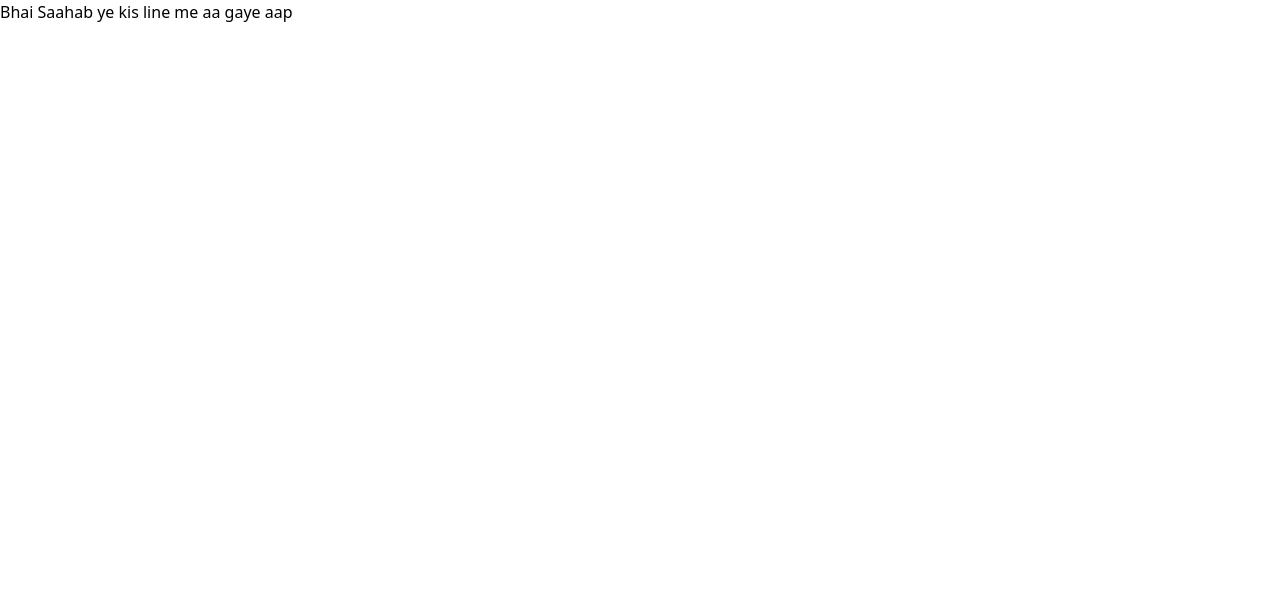
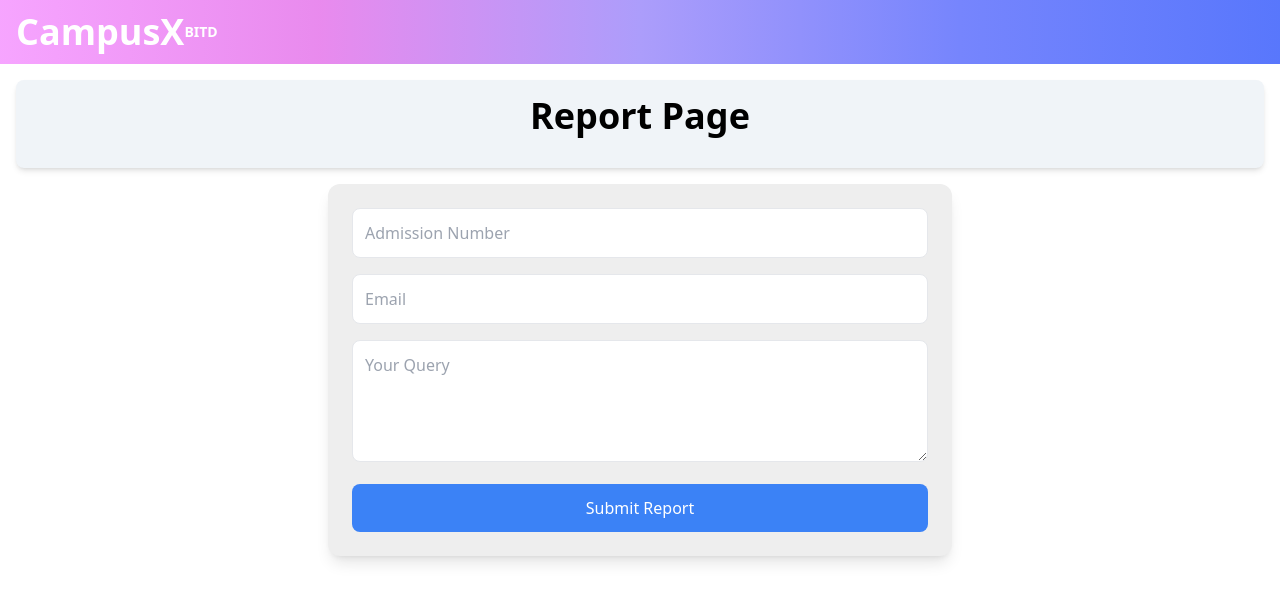
Before and after one commit to adnankhan46/campusx, a React (Vite) app in the folder client/: page /ReportPage in a window 1280 px wide. Shown: the top 602 px of the page. Built offline with nearby package versions, Linux system fonts and the light colour scheme.

Commit message:
report and postpage

```diff
--- a/client/src/App.jsx
+++ b/client/src/App.jsx
@@ -5,9 +5,12 @@ import Signup from "./pages/Signup";
 import Login from "./pages/Login";
 
 import Profile from "./pages/Profile";
-import PrivateRoute from "./components/PrivateRoute";
+ import PrivateRoute from "./components/PrivateRoute";
 import AddPost from "./pages/AddPost";
 import PostPage from "./pages/PostPage";
+import ReportPage from "./pages/ReportPage";
+// import Comment from "./components/Comment";
+
 
 
 function App() {
@@ -21,9 +24,18 @@ function App() {
    <Route path='/login' element={<Login/>}/>
 
    <Route path='/home' element={<Home/>}/>
+
+
+
+
+
    <Route element={<PrivateRoute/>}>
    <Route path='/profile' element={<Profile/>}/>
    </Route>
+
+   <Route path='/ReportPage' element={<ReportPage/>}/>
+
+
 
    <Route path='/upload' element={<AddPost/>}/>
    <Route path='/post/:postId' element={<PostPage/>}/>
--- /dev/null
+++ b/client/src/components/CommentSection.jsx
@@ -0,0 +1,86 @@
+import React, { useState } from 'react';
+
+
+const CommentSection = () => {
+  const [comments, setComments] = useState([
+    { id: 1, username: 'User1', text: 'This is a comment.', timestamp: '2 hours ago', votes: 0, replies: [] },
+    { id: 2, username: 'User2', text: 'This is another comment.', timestamp: '3 hour ago', votes: 0, replies: [] },
+    { id: 3, username: 'User3', text: 'This is a third comment.', timestamp: '4 hours ago', votes: 0, replies: [] },
+  ]);
+  const [newCommentText, setNewCommentText] = useState('');
+
+  const addComment = (text) => {
+    const newComment = {
+      id: comments.length + 1,
+      username: 'User2',
+      text,
+      timestamp: new Date().toLocaleTimeString(),
+      votes: 0,
+      replies: [],
+    };
+    setComments([...comments, newComment]);
+  };
+
+  const addReply = (commentId, text) => {
+    const updatedComments = comments.map((comment) => {
+      if (comment.id === commentId) {
+        const newReply = {
+          id: comment.replies.length + 1,
+          username: 'User2',
+          text,
+          timestamp: new Date().toLocaleTimeString(),
+          votes: 0,
+        };
+        return { ...comment, replies: [...comment.replies, newReply] };
+      }
+      return comment;
+    });
+    setComments(updatedComments);
+  };
+
+  const handleVote = (commentId, voteType) => {
+    const updatedComments = comments.map((comment) => {
+      if (comment.id === commentId) {
+        const updatedComment = {
+          ...comment,
+          votes: voteType === 'up' ? comment.votes + 1 : comment.votes - 1,
+        };
+        return updatedComment;
+      }
+      return comment;
+    });
+    setComments(updatedComments);
+  };
+
+  const handleCommentSubmit = () => {
+    const text = newCommentText.trim();
+    if (text) {
+      addComment(text);
+      setNewCommentText('');
+    }
+  };
+
+  return (
+    <div className="max-w-4xl mx-auto bg-white p-6 rounded-lg shadow-md mt-4 w-full">
+      <div className="mb-4 w-full">
+        <textarea
+          className="w-full p-2 border border-gray-300 rounded mb-2"
+          placeholder="Write a new comment..."
+          value={newCommentText}
+          onChange={(e) => setNewCommentText(e.target.value)}
+        />
+        <button
+          className="px-4 py-2 bg-blue-500 text-white place-items-center rounded hover:bg-blue-600"
+          onClick={handleCommentSubmit}
+        >
+          Add Comment
+        </button>
+      </div>
+      {comments.map((comment) => (
+        <Comment key={comment.id} comment={comment} onReply={addReply} onVote={handleVote} />
+      ))}
+    </div>
+  );
+};
+
+export default CommentSection;
--- a/client/src/pages/Front.jsx
+++ b/client/src/pages/Front.jsx
@@ -30,7 +30,7 @@ const Front = () => {
       smartBackspace: true,
       backDelay: 2500,
       startDelay: 1000,
-      showCursor: true,
+      showCursor: false,
       loop: true
 
     };
--- a/client/src/pages/PostPage.jsx
+++ b/client/src/pages/PostPage.jsx
@@ -2,6 +2,8 @@ import React, { useState } from 'react';
 import PostCard from '../components/PostCard';
 import Navbar from '../components/Navbar';
 import BottomBar from '../components/Bottombar';
+// import Comment from '../components/Comment';
+import CommentSection from '../components/CommentSection';
 
 
 const PostPage = () => {
@@ -13,6 +15,8 @@ const PostPage = () => {
     POST PAGE WITH COMMENTS
     <PostCard/>
     <h1 className="text-xl md:text-4xl font-bold my-4">Comments</h1>
+    {/* <Comment/> */}
+    <CommentSection/>
     <BottomBar/>
     </div>
 
--- /dev/null
+++ b/client/src/pages/ReportPage.jsx
@@ -0,0 +1,66 @@
+import React, { useState } from 'react';
+import Navbar from '../components/Navbar';
+
+const ReportPage = () => {
+  const [admissionNumber, setAdmissionNumber] = useState('');
+  const [email, setEmail] = useState('');
+  const [query, setQuery] = useState('');
+
+  const handleSubmit = () => {
+    if (admissionNumber.trim() !== '' && email.trim() !== '' && query.trim() !== '') {
+      console.log({
+        admissionNumber,
+        email,
+        query
+      });
+
+      setAdmissionNumber('');
+      setEmail('');
+      setQuery('');
+    } else {
+      alert('Please fill in all fields.');
+    }
+  };
+
+  return (
+    <div className="flex flex-col items-center min-h-screen bg-white mb-32">
+      <Navbar />
+      <div className="flex flex-col w-full items-center p-4">
+        <div className="bg-[#f0f4f8] w-full p-4 mb-4 rounded-lg shadow-md">
+          <h1 className="text-2xl md:text-4xl font-bold mb-4 text-center">Report Page</h1>
+        </div>
+        <div className="w-full md:w-1/2 p-6 bg-[#eeeeee] rounded-xl shadow-lg">
+          <input
+            className="w-full p-3 mb-4 border rounded-lg focus:outline-none focus:ring-2 focus:ring-blue-500"
+            type="text"
+            placeholder="Admission Number"
+            value={admissionNumber}
+            onChange={(e) => setAdmissionNumber(e.target.value)}
+          />
+          <input
+            className="w-full p-3 mb-4 border rounded-lg focus:outline-none focus:ring-2 focus:ring-blue-500"
+            type="email"
+            placeholder="Email"
+            value={email}
+            onChange={(e) => setEmail(e.target.value)}
+          />
+          <textarea
+            className="w-full p-3 mb-4 border rounded-lg focus:outline-none focus:ring-2 focus:ring-blue-500"
+            placeholder="Your Query"
+            value={query}
+            onChange={(e) => setQuery(e.target.value)}
+            rows="4"
+          ></textarea>
+          <button
+            className="w-full p-3 bg-blue-500 text-white rounded-lg hover:bg-blue-600 transition duration-300"
+            onClick={handleSubmit}
+          >
+            Submit Report
+          </button>
+        </div>
+      </div>
+    </div>
+  );
+};
+
+export default ReportPage;
```
Also changed, not shown: client/src/pages/Profile.jsx (line endings or trailing spaces).
